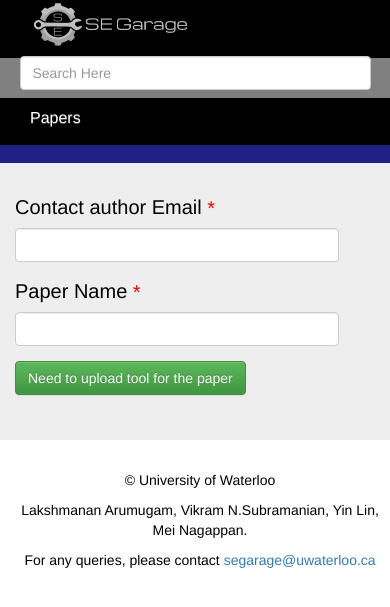
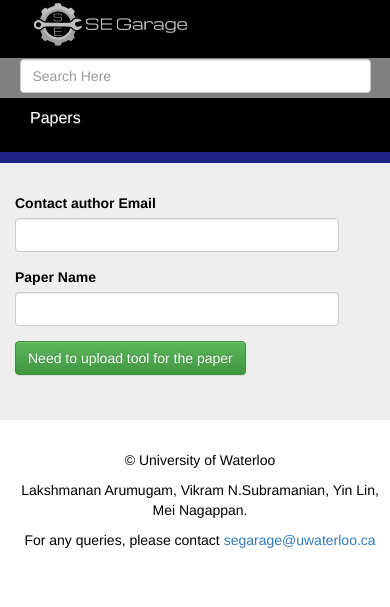
Before and after one commit to Laksh47/segarage, a Flask app: page /request_upload in a window 390 px wide. Shown: the top 607 px of the page. Run offline with Flask 2, Linux system fonts and the light colour scheme; some libraries are stand-ins or nearby versions.

Commit message:
Update base.css
Should be the final changes, most if not all old code is deleted, may have to look at mobile formatting after everything is complete.

```diff
--- a/app/static/styles/base.css
+++ b/app/static/styles/base.css
@@ -49,28 +49,6 @@ body {
   background-color:grey;
 }
 
-/* Papers list */
-
-label {
-  font-size: 20px;
-  font-weight: 400;
-}
-
-form {
-  margin: 0;
-}
-
-textarea.form-control {
-  min-height: 175px;
-}
-
-.form-group.required label:after {
-  content: ' *';
-  color: red;
-  vertical-align: middle;
-}
-
-
 
 /* overall css */
 
```
Also changed, not shown: other parts of app/static/styles/base.css (+32 -40 lines).
